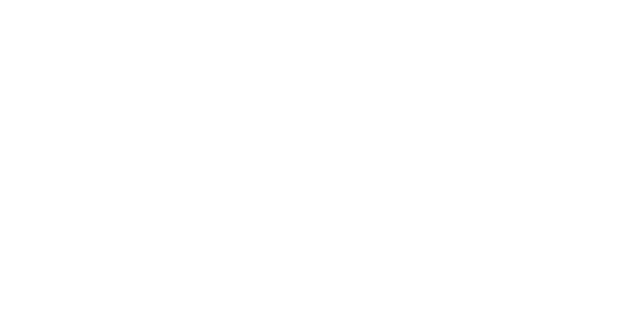
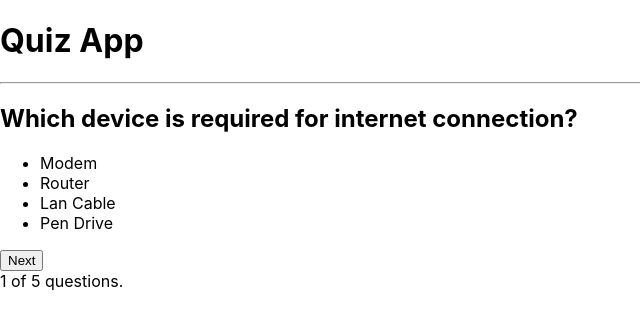
Before and after one commit to muneebur12/quiz-app, a React (Create React App) app: page / in a window 1280 px wide. Shown: the top 326 px of the page, without its empty margins (0-640 px from the left). Built offline with nearby package versions, Linux system fonts and the light colour scheme.

Commit message:
Design the Html Page

```diff
--- a/src/Components/Quiz-app/Quiz.jsx
+++ b/src/Components/Quiz-app/Quiz.jsx
@@ -2,8 +2,20 @@ import React from 'react'
 import './Quiz.css'
 const Quiz = () => {
   return (
-    <div>
-
+    <div className='container'>
+      <h1>Quiz App</h1>
+      <hr />
+      <h2>Which device is required for internet connection?</h2>
+      <ul>
+        <li>Modem</li>
+        <li>Router</li>
+        <li>Lan Cable</li>
+        <li>Pen Drive</li>
+      </ul>
+      <button>Next</button>
+      <div className="index">
+        1 of 5 questions.
+      </div>
     </div>
   )
 }
```
